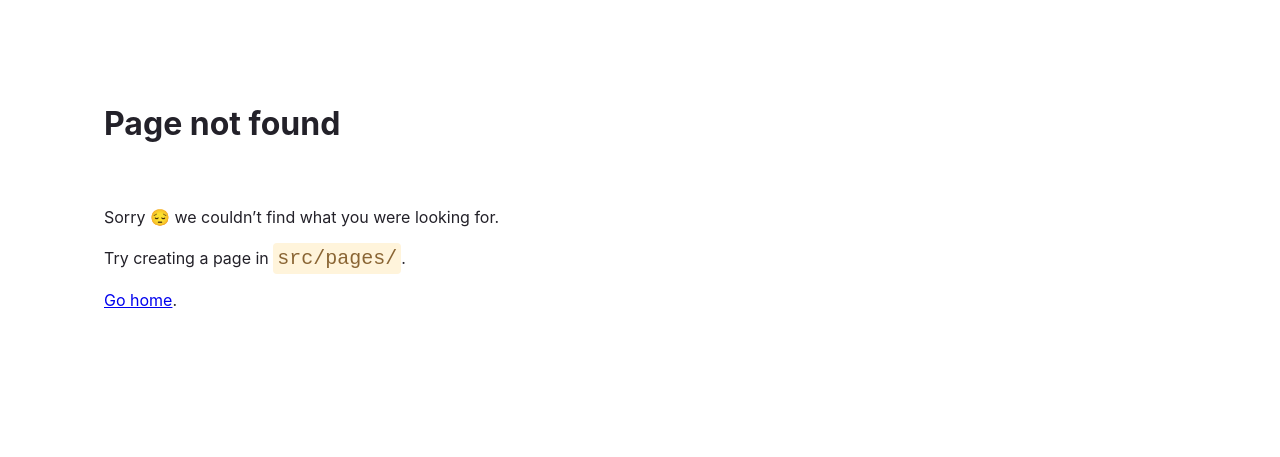
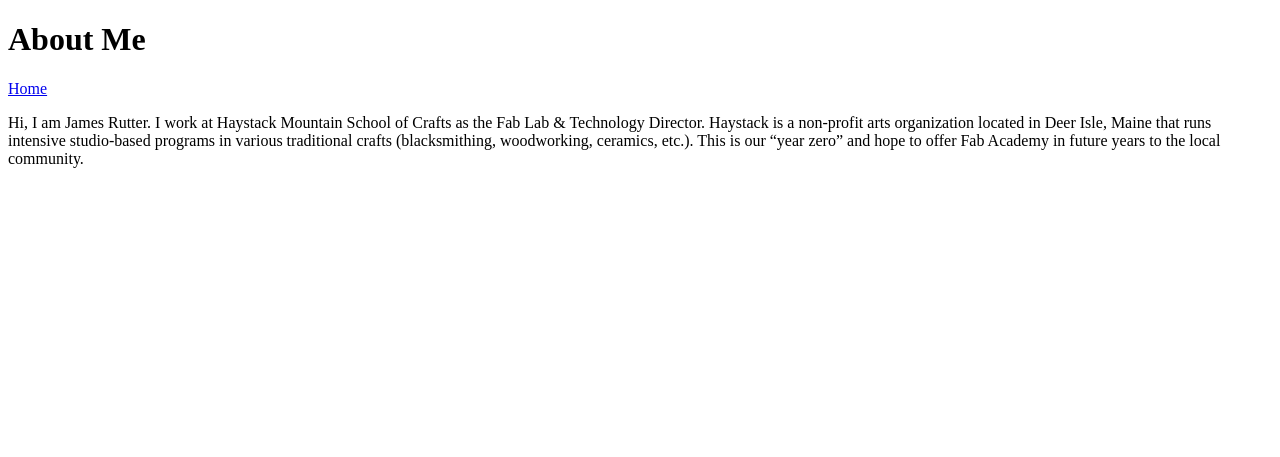
Before and after one commit to jamesrutter/gatsby-project, a Gatsby site: page /about in a window 1280 px wide. Before the commit this address had no page. Built offline with nearby package versions, Linux system fonts and the light colour scheme; Gatsby itself is replaced by a stand-in of ours.

Commit message:
components and <Link>

```diff
--- /dev/null
+++ b/src/pages/about.js
@@ -0,0 +1,18 @@
+import * as React from 'react'
+import { Link } from 'gatsby'
+
+
+// Step 2: Define your component
+const AboutPage = () => {
+    return (
+        <main>
+            <title>About Me</title>
+            <h1>About Me</h1>
+            <Link to="/">Home</Link>
+            <p>Hi, I am James Rutter. I work at Haystack Mountain School of Crafts as the Fab Lab & Technology Director. Haystack is a non-profit arts organization located in Deer Isle, Maine that runs intensive studio-based programs in various traditional crafts (blacksmithing, woodworking, ceramics, etc.). This is our “year zero” and hope to offer Fab Academy in future years to the local community.</p>
+        </main>
+    )
+}
+
+// Step 3: Export your component
+export default AboutPage
--- a/src/pages/index.js
+++ b/src/pages/index.js
@@ -1,5 +1,5 @@
-// Step 1: Import React
 import * as React from 'react'
+import { Link } from 'gatsby'
 
 // Step 2: Define your component
 const IndexPage = () => {
@@ -7,6 +7,7 @@
     <main>
       <title>Home Page</title>
       <h1>Welcome to my Gatsby site!</h1>
+      <Link to="/about">about</Link>
       <p>I'm making this by following the Gatsby Tutorial.</p>
     </main>
   )
```
